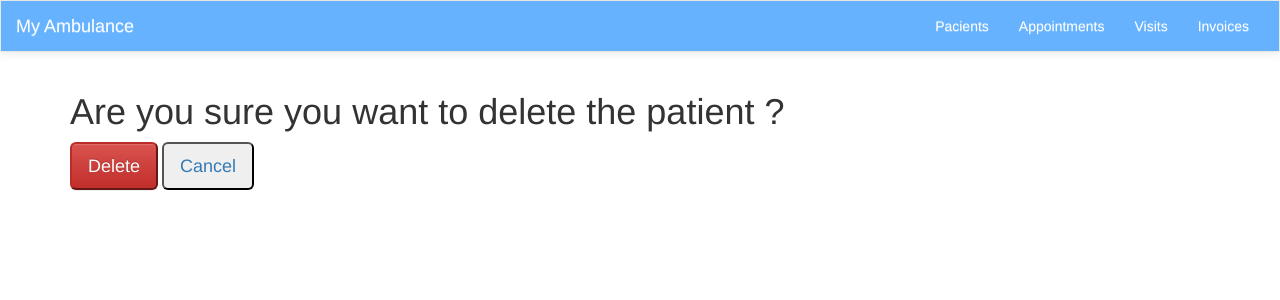
After one commit to JanKoci/IIS-project, a Django app: template IIS_project/patients/templates/patients/patient_confirm_delete.html in a window 1280 px wide. The commit adds this page. Shown: the top 300 px of the page. Run offline with Django 3.2, Linux system fonts and the light colour scheme; the template is opened without the code that fills it: most values are stand-ins (such as "Sample title", 1, 10 or a date in 2020); some libraries are stand-ins or nearby versions.

Commit message:
added delete view

```diff
--- a/IIS_project/patients/templates/patients/patient.html
+++ b/IIS_project/patients/templates/patients/patient.html
@@ -1,9 +1,11 @@
+{# TODO: radit pacienty podle abecedy #}
+
 {% extends "base.html" %}
 
 {% block content %}
     <div class="jumbotron">
         <h1>Patient Detail</h1>
-        <a href="#">
+        <a href="{% url 'patients:patient_delete' pk=patient.pk %}">
             <button type="delete" class="btn-danger" style="float: right;">Delete</button>
         </a>
         <a href="{% url 'patients:patient_update' pk=patient.pk %}">
--- /dev/null
+++ b/IIS_project/patients/templates/patients/patient_confirm_delete.html
@@ -0,0 +1,13 @@
+{% extends "base.html" %}
+
+{% block content %}
+    <h1>Are you sure you want to delete the patient ?</h1>
+    <form method="post">
+        {% csrf_token %}
+        <input type="submit" class="btn-danger btn-lg" value="Delete">
+        <a href="{% url 'patients:patient_detail' pk=patient.pk %}">
+            <button type="button" class="btn-lg" name="button">Cancel</button>
+        </a>
+
+    </form>
+{% endblock %}
--- a/IIS_project/patients/urls.py
+++ b/IIS_project/patients/urls.py
@@ -9,4 +9,5 @@ urlpatterns = [
     path('update/<int:pk>/', views.PatientUpdateView.as_view(), name='patient_update'),
     path('nrcreate/', views.NotRegisteredPatientCreateView.as_view(), name='notreg_patient_create'),
     path('create/', views.RegisteredPatientCreateView.as_view(), name='reg_patient_create'),
+    path('delete/<int:pk>/', views.PatientDeleteView.as_view(), name='patient_delete'),
 ]
```
Also changed, not shown: IIS_project/patients/views.py (+13 -1 lines).
